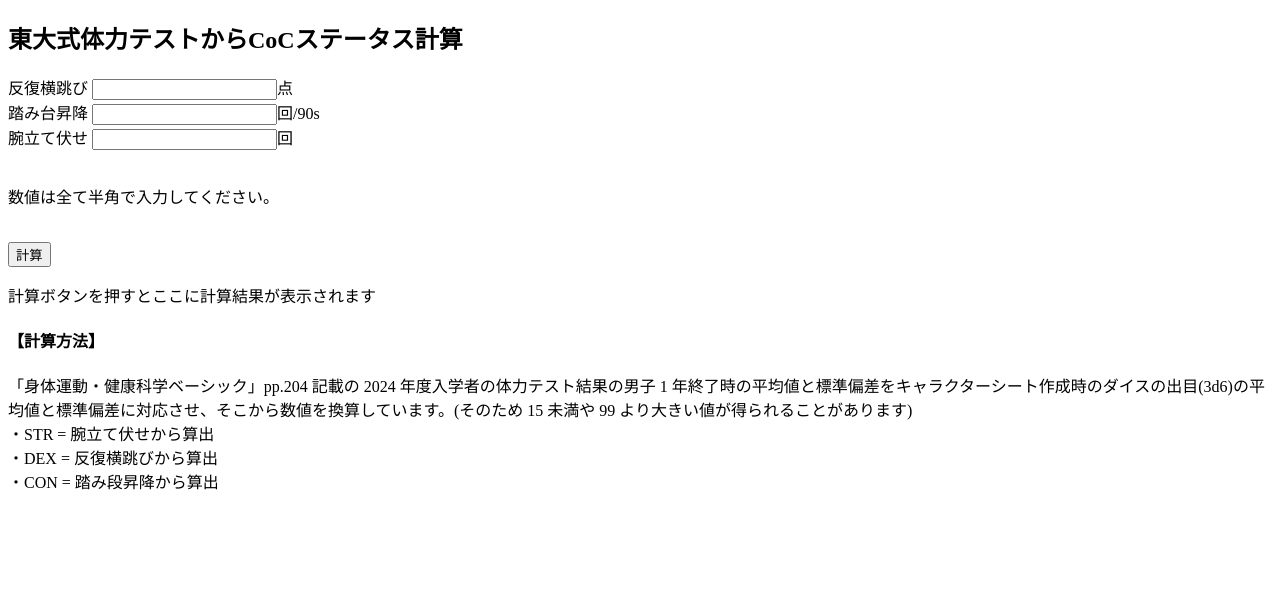
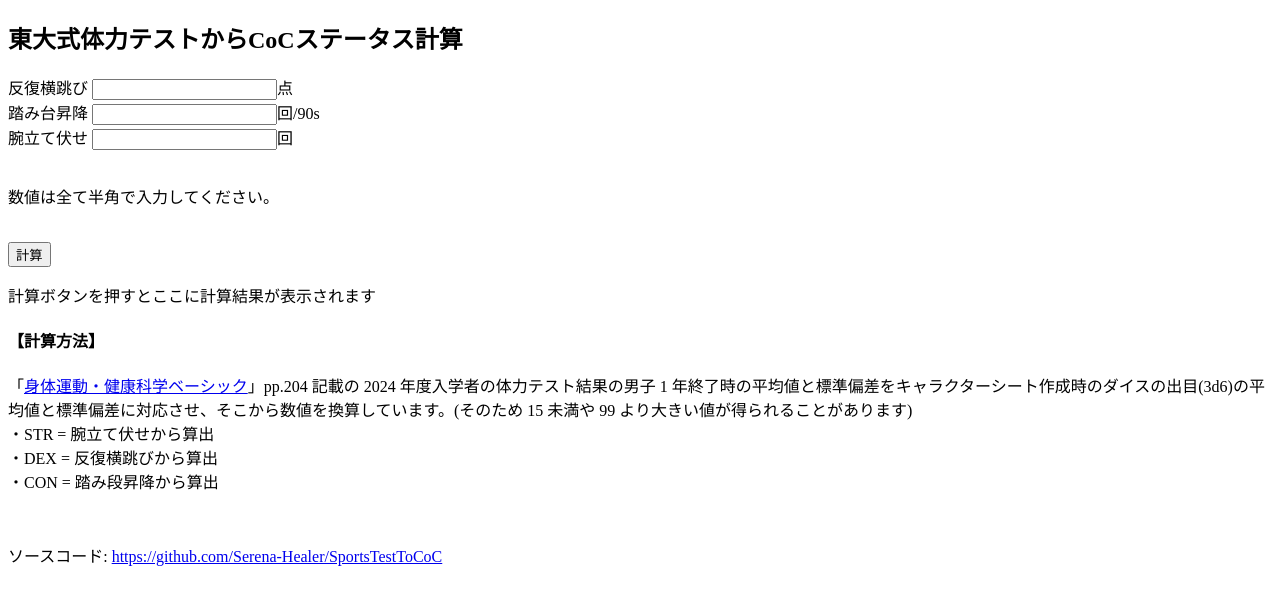
Before and after one commit to Serena-Healer/SportsTestToCoC, a plain HTML site: page index.html in a window 1280 px wide. Drawn offline with Linux system fonts and the light colour scheme.

Commit message:
リンク追加

```diff
--- a/index.html
+++ b/index.html
@@ -57,9 +57,11 @@
 
     </script>
 <h4>【計算方法】</h4>
-    <p>「身体運動・健康科学ベーシック」pp.204 記載の 2024 年度入学者の体力テスト結果の男子 1 年終了時の平均値と標準偏差をキャラクターシート作成時のダイスの出目(3d6)の平均値と標準偏差に対応させ、そこから数値を換算しています。(そのため 15 未満や 99 より大きい値が得られることがあります)<br />
+<p>「<a href="https://www.utp.or.jp/book/b598945.html">身体運動・健康科学ベーシック</a>」pp.204 記載の 2024 年度入学者の体力テスト結果の男子 1 年終了時の平均値と標準偏差をキャラクターシート作成時のダイスの出目(3d6)の平均値と標準偏差に対応させ、そこから数値を換算しています。(そのため 15 未満や 99 より大きい値が得られることがあります)<br />
     ・STR = 腕立て伏せから算出<br />
     ・DEX = 反復横跳びから算出<br />
     ・CON = 踏み段昇降から算出<br />
 </p>
+<br />
+<p>ソースコード: <a href="https://github.com/Serena-Healer/SportsTestToCoC">https://github.com/Serena-Healer/SportsTestToCoC</a></p>
 </body>
```
Lines whose indentation alone changed are shown as unchanged.
